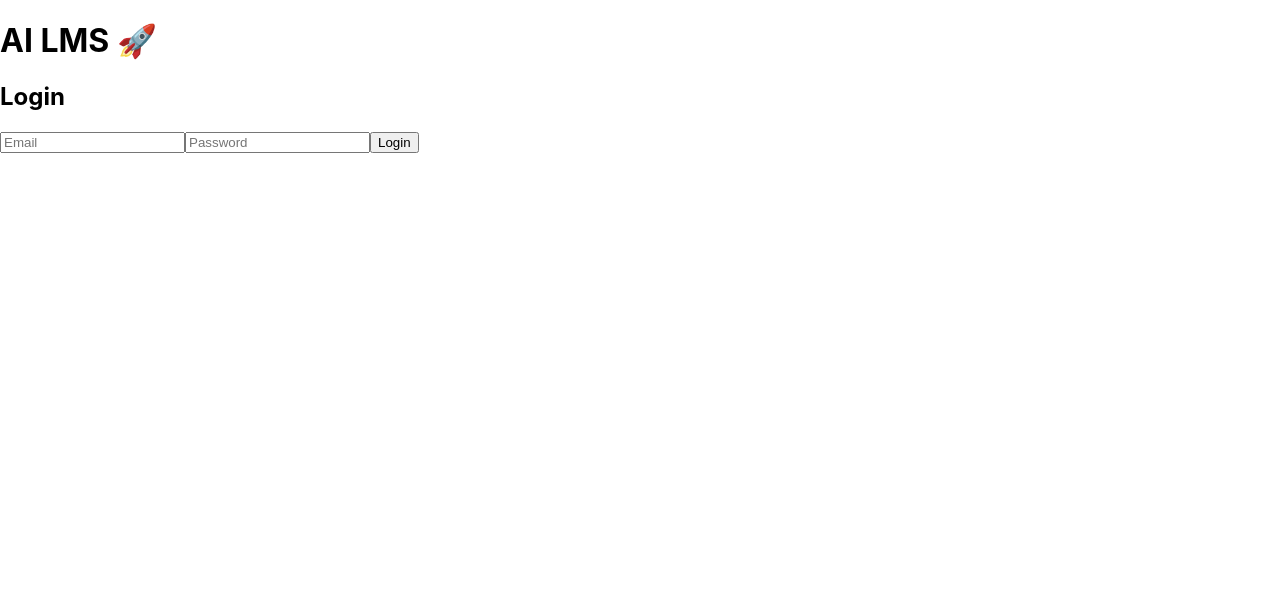
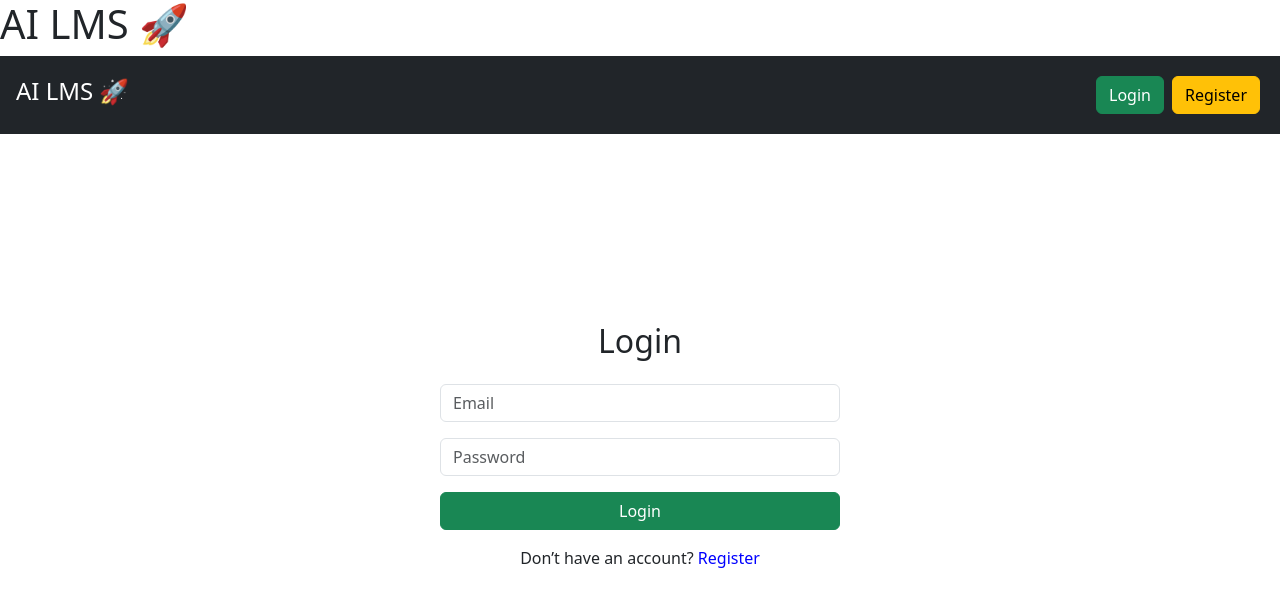
Before and after one commit to satyam-kumar07/ai-lms, a React (Create React App) app in the folder frontend/: page /login in a window 1280 px wide. Shown: the top 606 px of the page. Built offline with nearby package versions, Linux system fonts and the light colour scheme.

Commit message:
Improve UI with Bootstrap, add navbar, and enhance login/dashboard UX

```diff
--- a/frontend/package.json
+++ b/frontend/package.json
@@ -8,6 +8,7 @@
     "@testing-library/react": "^16.3.2",
     "@testing-library/user-event": "^13.5.0",
     "axios": "^1.15.0",
+    "bootstrap": "^5.3.8",
     "react": "^19.2.5",
     "react-dom": "^19.2.5",
     "react-markdown": "^10.1.0",
--- a/frontend/src/App.js
+++ b/frontend/src/App.js
@@ -8,11 +8,13 @@ import StudyPlanner from "./pages/StudyPlanner";
 import AITeacher from "./pages/AITeacher";
 import NotesGenerator from "./pages/NotesGenerator";
 import QuizGenerator from "./pages/QuizGenerator";
+import Navbar from "./components/Navbar";
 
 function App() {
   return (
     <Router>
       <h1>AI LMS 🚀</h1>
+      <Navbar />
       <Routes>
         <Route path="/register" element={<Register />} />
         <Route path="/login" element={<Login />} />
--- /dev/null
+++ b/frontend/src/components/Navbar.js
@@ -0,0 +1,41 @@
+import { Link, useNavigate } from "react-router-dom";
+
+function Navbar() {
+  const navigate = useNavigate();
+  const token = localStorage.getItem("token");
+
+  const handleLogout = () => {
+    localStorage.removeItem("token");
+    localStorage.removeItem("userId");
+    navigate("/login");
+  };
+
+  return (
+    <nav className="navbar navbar-dark bg-dark p-3">
+      <h4 className="text-white">AI LMS 🚀</h4>
+
+      <div>
+        {token ? (
+          <>
+            <Link className="btn btn-light m-1" to="/dashboard">Dashboard</Link>
+            <Link className="btn btn-light m-1" to="/planner">Planner</Link>
+            <Link className="btn btn-light m-1" to="/ai-teacher">AI Teacher</Link>
+            <Link className="btn btn-light m-1" to="/notes">Notes</Link>
+            <Link className="btn btn-light m-1" to="/quiz">Quiz</Link>
+
+            <button className="btn btn-danger m-1" onClick={handleLogout}>
+              Logout
+            </button>
+          </>
+        ) : (
+          <>
+            <Link className="btn btn-success m-1" to="/login">Login</Link>
+            <Link className="btn btn-warning m-1" to="/register">Register</Link>
+          </>
+        )}
+      </div>
+    </nav>
+  );
+}
+
+export default Navbar;
--- a/frontend/src/index.js
+++ b/frontend/src/index.js
@@ -3,6 +3,7 @@ import ReactDOM from 'react-dom/client';
 import './index.css';
 import App from './App';
 import reportWebVitals from './reportWebVitals';
+import "bootstrap/dist/css/bootstrap.min.css";
 
 const root = ReactDOM.createRoot(document.getElementById('root'));
 root.render(
@@ -11,7 +12,5 @@ root.render(
   </React.StrictMode>
 );
 
-// If you want to start measuring performance in your app, pass a function
-// to log results (for example: reportWebVitals(console.log))
-// or send to an analytics endpoint. Learn more: https://bit.ly/CRA-vitals
+
 reportWebVitals();
--- a/frontend/src/pages/Dashboard.js
+++ b/frontend/src/pages/Dashboard.js
@@ -32,37 +32,54 @@ function Dashboard() {
       // Refresh my courses
       const res = await API.get(`/courses/my-courses/${userId}`);
       setMyCourses(res.data);
-
     } catch (err) {
       console.error(err);
     }
   };
 
+  // ✅ THIS IS THE MAIN RETURN UI (UPDATED)
   return (
-    <div>
-      <h2>Dashboard</h2>
+    <div className="container mt-4">
+      <h2 className="mb-4">Dashboard</h2>
 
+      {/* ALL COURSES */}
       <h3>📚 All Courses</h3>
+      <div className="row">
         {courses.map((course) => (
-        <div key={course._id}>
-          <h4 onClick={() => navigate(`/course/${course._id}`)}>
+          <div className="col-md-4" key={course._id}>
+            <div className="card p-3 mb-3 shadow-sm">
+              <h5
+                style={{ cursor: "pointer" }}
+                onClick={() => navigate(`/course/${course._id}`)}
+              >
                 {course.title}
-</h4>
+              </h5>
+
               <p>{course.description}</p>
 
-          <button onClick={() => handleEnroll(course._id)}>
+              <button
+                className="btn btn-primary"
+                onClick={() => handleEnroll(course._id)}
+              >
                 Enroll
               </button>
             </div>
+          </div>
         ))}
+      </div>
 
-      <h3>🎯 My Courses</h3>
+      {/* MY COURSES */}
+      <h3 className="mt-5">🎯 My Courses</h3>
+      <div className="row">
         {myCourses.map((course) => (
-        <div key={course._id}>
-          <h4>{course.title}</h4>
+          <div className="col-md-4" key={course._id}>
+            <div className="card p-3 mb-3 shadow-sm bg-light">
+              <h5>{course.title}</h5>
               <p>{course.description}</p>
             </div>
+          </div>
         ))}
+      </div>
     </div>
   );
 }
--- a/frontend/src/pages/Login.js
+++ b/frontend/src/pages/Login.js
@@ -4,32 +4,79 @@ import { useNavigate } from "react-router-dom";
 
 function Login() {
   const navigate = useNavigate();
+
   const [form, setForm] = useState({
     email: "",
     password: "",
   });
+
+  const handleChange = (e) => {
+    setForm({
+      ...form,
+      [e.target.name]: e.target.value,
+    });
+  };
 
   const handleSubmit = async (e) => {
     e.preventDefault();
 
     try {
       const res = await API.post("/auth/login", form);
+
       localStorage.setItem("token", res.data.token);
       localStorage.setItem("userId", res.data.userId);
+
       navigate("/dashboard");
     } catch (err) {
       console.error(err.response?.data || err.message);
+      alert("Login failed ❌");
     }
   };
 
   return (
-    <div>
-      <h2>Login</h2>
+    <div
+      className="d-flex justify-content-center align-items-center"
+      style={{ height: "80vh" }}
+    >
+      {/* ✅ FIX: KEEP EVERYTHING INSIDE THIS DIV */}
+      <div style={{ width: "400px" }}>
+        <h2 className="mb-4 text-center">Login</h2>
+
         <form onSubmit={handleSubmit}>
-        <input placeholder="Email" onChange={e => setForm({...form, email: e.target.value})} />
-        <input type="password" placeholder="Password" onChange={e => setForm({...form, password: e.target.value})} />
-        <button type="submit">Login</button>
+          <input
+            className="form-control mb-3"
+            type="email"
+            name="email"
+            placeholder="Email"
+            value={form.email}
+            onChange={handleChange}
+          />
+
+          <input
+            className="form-control mb-3"
+            type="password"
+            name="password"
+            placeholder="Password"
+            value={form.password}
+            onChange={handleChange}
+          />
+
+          <button className="btn btn-success w-100">
+            Login
+          </button>
         </form>
+
+        {/* OPTIONAL: REGISTER LINK */}
+        <p className="text-center mt-3">
+          Don’t have an account?{" "}
+          <span
+            style={{ color: "blue", cursor: "pointer" }}
+            onClick={() => navigate("/register")}
+          >
+            Register
+          </span>
+        </p>
+      </div>
     </div>
   );
 }
```
Also changed, not shown: 2 other files (tests, documents, lock files or other folders). Lines whose indentation alone changed are shown as unchanged.
